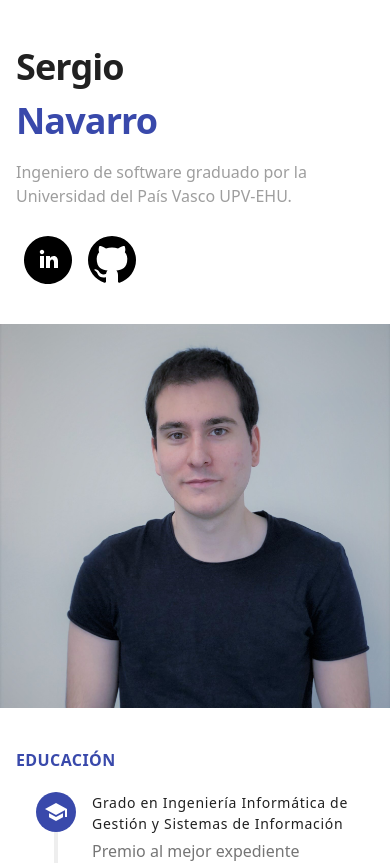
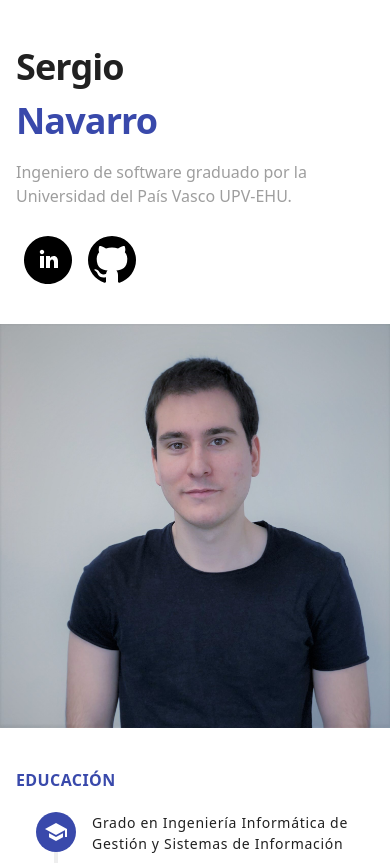
Before and after one commit to serNAVARRO7/sergionavarrodev, an Angular app: page / in a window 390 px wide. Shown: the top 863 px of the page. Built offline with nearby package versions, Linux system fonts and the light colour scheme.

Commit message:
Fix hero image responsive desing

```diff
--- a/src/app/english/english.component.html
+++ b/src/app/english/english.component.html
@@ -44,7 +44,7 @@
             </div>
         </div>
         <div class="lg:absolute lg:inset-y-0 lg:right-0 lg:w-1/2">
-            <img class="h-96 sm:h-72 md:h-96 lg:w-full lg:h-full w-full object-cover"
+            <img class="sm:h-96 md:h-96 lg:h-full w-full object-cover" style="object-fit: cover; object-position: 100% 10%;"
                 src="../../assets/heroFilter2.jpeg" alt="hero">
         </div>
     </div>
--- a/src/app/spanish/spanish.component.html
+++ b/src/app/spanish/spanish.component.html
@@ -43,7 +43,7 @@
             </div>
         </div>
         <div class="lg:absolute lg:inset-y-0 lg:right-0 lg:w-1/2">
-            <img class="h-96 sm:h-72 md:h-96 lg:w-full lg:h-full w-full object-cover"
+            <img class="sm:h-96 md:h-96 lg:h-full w-full object-cover" style="object-fit: cover; object-position: 100% 10%;"
                 src="../../assets/heroFilter2.jpeg" alt="hero">
         </div>
     </div>
```
